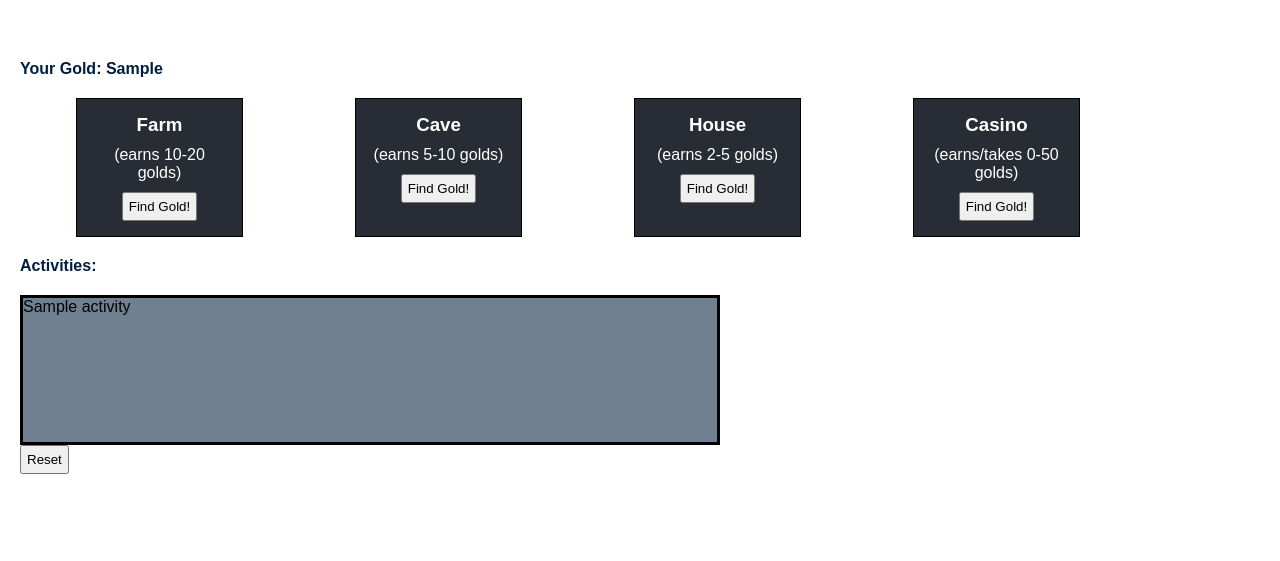
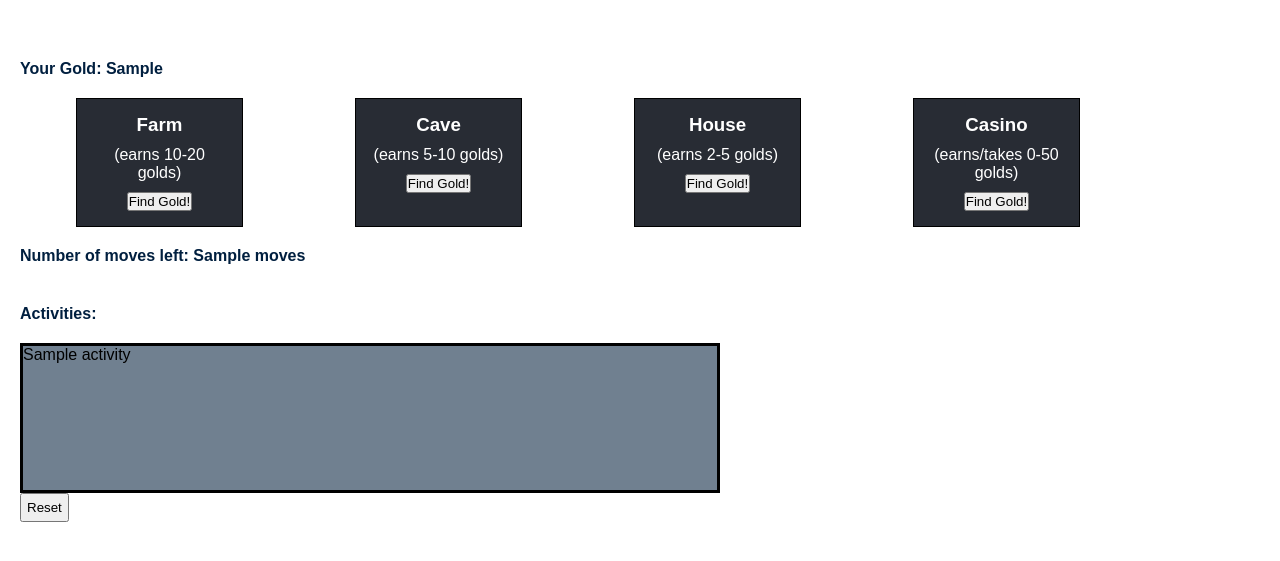
Before and after one commit to MichelleTanzil/Ninja-Gold, a Flask app: template templates/index.html in a window 1280 px wide. Shown: the top 561 px of the page. Run offline with Flask 2, Linux system fonts and the light colour scheme; the template is opened without the code that fills it: most values are stand-ins (such as "Sample title", 1, 10 or a date in 2020).

Commit message:
completed all ninja and sensei bonuses

```diff
--- a/server.py
+++ b/server.py
@@ -5,46 +5,49 @@ from datetime import datetime
 app = Flask(__name__)
 app.secret_key = 'A secret makes a woman woman'
 
-activities = []
 
 @app.route('/')
 def index():
-    return render_template("index.html", gold_amt=session['gold_amt'], activities = activities)
+    if 'activities' not in session:
+        session['activities'] = []
+    if 'gold_amt' not in session:
+        session['gold_amt'] = 0
+    if 'moves' not in session:
+        session['moves'] = 15
+    if 'display' not in session:
+        session['display'] = 'none'
+    return render_template("index.html", gold_amt=session['gold_amt'], activities=session['activities'], moves=session['moves'], display=session['display'])
 
 @app.route('/process_money', methods=['POST'])
 def process_money():
     dt_string = datetime.now().strftime("%Y/%m/%d %H:%M:%S")
-    # Farm
-    if request.form['which_action'] == "farm":
-        add_gold_farm = random.randint(10, 20)
-        session['gold_amt'] += add_gold_farm
-        activities.append(f"<p style='color: green'>Earned {add_gold_farm} from the farm! ({dt_string}) </p>")
-    # Cave
-    elif request.form['which_action'] == "cave":
-        add_gold_cave = random.randint(5, 10)
-        session['gold_amt'] += add_gold_cave
-        activities.append(f"<p style='color: green'>Earned {add_gold_cave} from the cave! ({dt_string}) </p>")
-    # House
-    elif request.form['which_action'] == "house":
-        add_gold_house = random.randint(2, 5)
-        session['gold_amt'] += add_gold_house
-        activities.append(f"<p style='color: green'>Earned {add_gold_house} from the house! ({dt_string})</p>")
-    # Casino
-    elif request.form['which_action'] == "casino":
-        add_gold_casino = random.randint(-50, 50)
-        session['gold_amt'] += add_gold_casino
-        if add_gold_casino < 0:
-            activities.append(f"<p style='color: red'>Earned {add_gold_casino} from the casino! ({dt_string}) </p>")
-        else:
-            activities.append(f"<p style='color: green'>Earned {add_gold_casino} from the casino! ({dt_string}) </p>")
+    gold_generator = {
+        'farm': random.randint(10, 20),
+        'cave': random.randint(5, 10),
+        'house': random.randint(2, 5),
+        'casino': random.randint(-50, 50),
+    }
+    location = request.form["location"]
+    session['gold_amt'] += gold_generator[location]
+
+    if gold_generator[location] < 0:
+        session['activities'].append(
+            f"<p style='color: red'> Earned {gold_generator[location]} from the {location}! ({dt_string}) </p>")
+    else:
+        session['activities'].append(
+            f"<p style='color: green'> Earned {gold_generator[location]} from the {location}! ({dt_string}) </p>")
+
+        session['moves'] -= 1
+        if session['moves'] == 0 or session['gold_amt'] >= 500:
+            session['display'] = 'inline-block'
     return redirect("/")
+
 
 @app.route('/reset', methods=['POST'])
 def reset():
-  activities.clear()
-  session['gold_amt'] = 0
-  session['moves'] = 0
-  return redirect('/')
+    session.clear()
+    return redirect('/')
+
 
 if __name__ == "__main__":
     app.run(debug=True)
--- a/templates/index.html
+++ b/templates/index.html
@@ -14,35 +14,32 @@
       <h3>Farm</h3>
       <p>(earns 10-20 golds)</p>
       <form action="/process_money" method="post">
-        <input type="submit" value="Find Gold!">
-        <input type="hidden" name="which_action" value="farm">
+        <button type="submit" name="location" value="farm"> Find Gold!</button>
       </form>
     </div>
     <div class="boxes">
       <h3>Cave</h3>
       <p>(earns 5-10 golds)</p>
       <form action="/process_money" method="post">
-        <input type="submit" value="Find Gold!">
-        <input type="hidden" name="which_action" value="cave">
+        <button type="submit" name="location" value="cave"> Find Gold!</button>
       </form>
     </div>
     <div class="boxes">
       <h3>House</h3>
       <p>(earns 2-5 golds)</p>
       <form action="/process_money" method="post">
-        <input type="submit" value="Find Gold!">
-        <input type="hidden" name="which_action" value="house">
+        <button type="submit" name="location" value="house"> Find Gold!</button>
       </form>
     </div>
     <div class="boxes">
       <h3>Casino</h3>
       <p>(earns/takes 0-50 golds)</p>
       <form action="/process_money" method="post">
-        <input type="submit" value="Find Gold!">
-        <input type="hidden" name="which_action" value="casino">
+        <button type="submit" name="location" value="casino"> Find Gold!</button>
       </form>
     </div>
   </div>
+  <p class="spacing">Number of moves left: {{moves}}</p>
   <p class="spacing">Activities:</p>
   <div id="acitivies">
     {%for activity in activities|reverse%}
@@ -50,7 +47,7 @@
     {%endfor%}
   </div>
   <form action="/reset" method="POST">
-    <input type="submit" value="Reset">
+    <input type="submit" value="Reset" style="display:{{display}}">
   </form>
 </body>
 </html>
```
